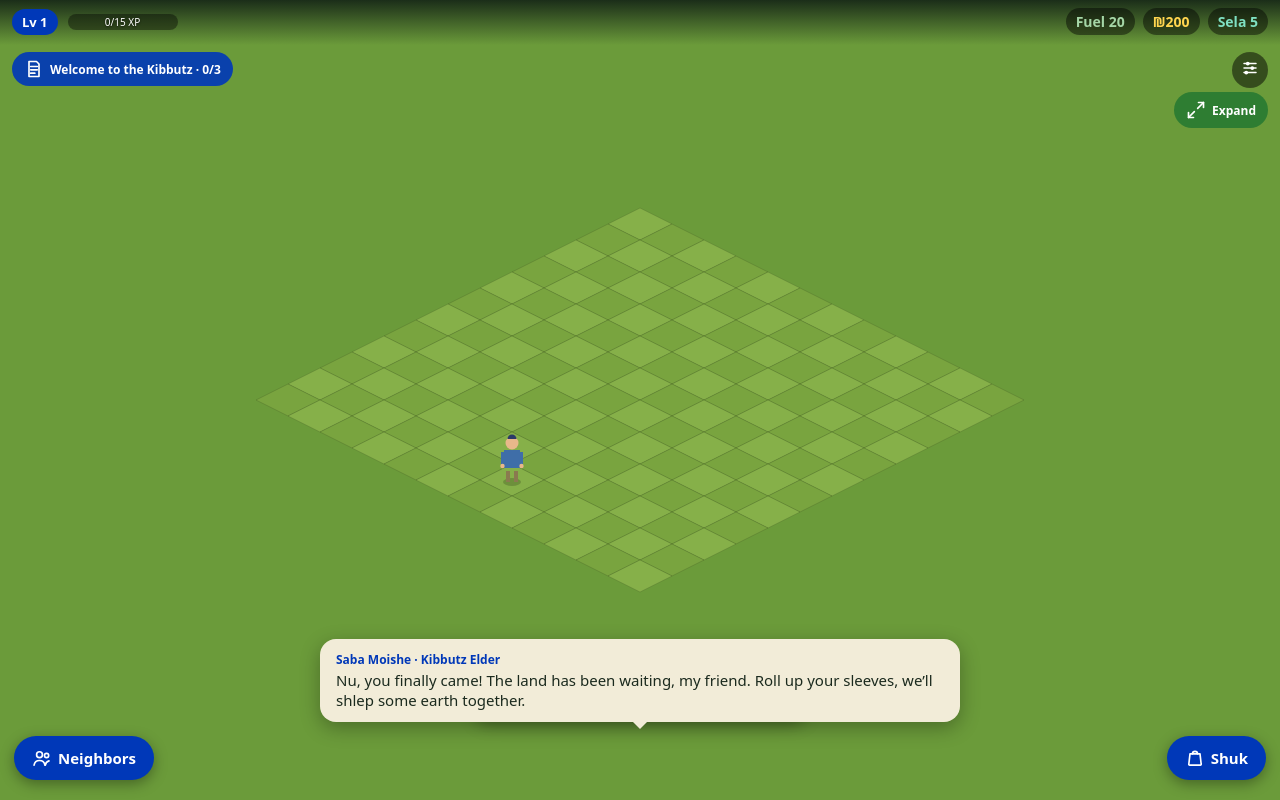
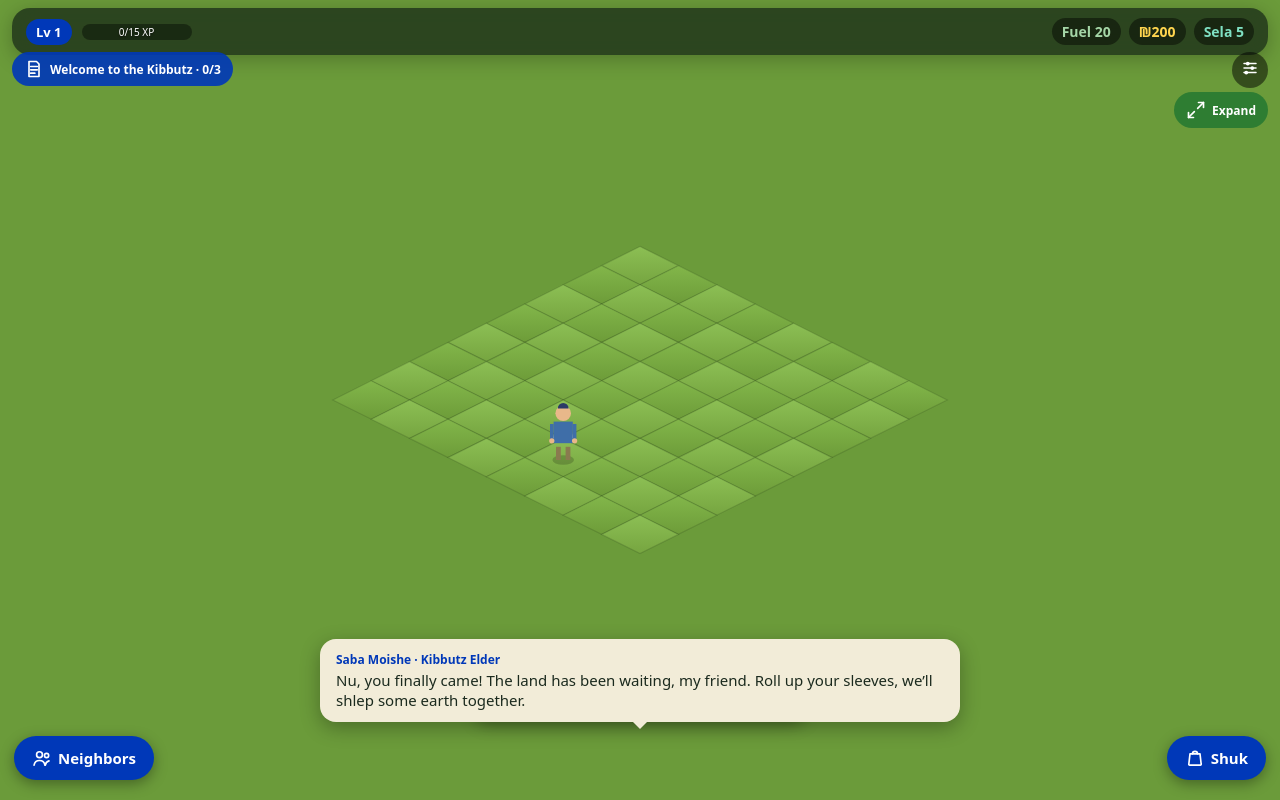
Before and after one commit to girnarholdings/jews-farm, a website built with Vite: page index.html in a window 1280 px wide. Built offline with nearby package versions, Linux system fonts and the light colour scheme.

Commit message:
Fix iso tile hit-testing (round not floor), auto-fit zoom, 8x8 starter farm, forgiving tap slop, modernize tiles/crops/HUD

```diff
--- a/src/core/input.ts
+++ b/src/core/input.ts
@@ -12,7 +12,7 @@ interface Pt {
   y: number;
 }
 
-const TAP_SLOP = 8; // px
+const TAP_SLOP = 14; // px
 
 export class Input {
   private pointers = new Map<number, Pt>();
--- a/src/game/systems/expand.ts
+++ b/src/game/systems/expand.ts
@@ -1,7 +1,7 @@
 import type { FarmState, Plot } from '../types';
 import { spendCoins } from './economy';
 
-export const BASE_SIZE = 12;
+export const BASE_SIZE = 8;
 
 export function expansionLevel(s: FarmState): number {
   return (s.cols - BASE_SIZE) / 2;
--- a/src/main.ts
+++ b/src/main.ts
@@ -45,8 +45,8 @@ declare global {
 }
 
 function newState(): FarmState {
-  const cols = 12;
-  const rows = 12;
+  const cols = 8;
+  const rows = 8;
   return {
     cols,
     rows,
--- a/src/render/iso.ts
+++ b/src/render/iso.ts
@@ -14,9 +14,12 @@ export function tileCenter(col: number, row: number): ScreenPos {
   };
 }
 
-/** Camera-space screen position -> tile (col,row). */
+/** Camera-space screen position -> tile (col,row). Tiles are L∞-Voronoi cells centered on integers, so round (not floor). */
 export function screenToTile(x: number, y: number): { col: number; row: number } {
-  const col = (x / (TILE_W / 2) + y / (TILE_H / 2)) / 2;
-  const row = (y / (TILE_H / 2) - x / (TILE_W / 2)) / 2;
-  return { col: Math.floor(col), row: Math.floor(row) };
+  const fx = x / (TILE_W / 2);
+  const fy = y / (TILE_H / 2);
+  return {
+    col: Math.round((fx + fy) / 2),
+    row: Math.round((fy - fx) / 2),
+  };
 }
--- a/src/render/renderer.ts
+++ b/src/render/renderer.ts
@@ -6,9 +6,6 @@ import { cropStage, objectState } from '../game/systems/growth';
 import { drawFarmer } from './farmer';
 import { CROP_COLORS, TREE_FRUIT, ANIMAL_COLORS, BUILDING_COLORS, SHEEP_COLORS } from './palette';
 
-const GRASS_A = '#86b049';
-const GRASS_B = '#79a43f';
-const PLOWED = '#8a5a3b';
 const DECOR_COLORS: Record<string, string> = {
   israeli_flag: '#4a7ad0',
   hanukkiah: '#d4a017',
@@ -42,6 +39,7 @@ export class Renderer {
   camera = { x: 0, y: 0, zoom: 1 };
   private dpr = 1;
   private effects: Effect[] = [];
+  private lastState: FarmState | null = null;
 
   constructor(container: HTMLElement) {
     this.canvas = document.createElement('canvas');
@@ -52,7 +50,10 @@ export class Renderer {
     if (!ctx) throw new Error('Canvas 2D unavailable');
     this.ctx = ctx;
     this.resize();
-    window.addEventListener('resize', () => this.resize());
+    window.addEventListener('resize', () => {
+      this.resize();
+      if (this.lastState) this.fit(this.lastState);
+    });
   }
 
   resize(): void {
@@ -82,15 +83,20 @@ export class Renderer {
   }
 
   fit(state: FarmState): void {
-    const tl = tileCenter(0, 0);
-    const br = tileCenter(state.cols - 1, state.rows - 1);
-    const cx = (tl.x + br.x) / 2;
-    const cy = (tl.y + br.y) / 2;
-    this.camera.x = this.viewWidth / 2 - cx * this.camera.zoom;
-    this.camera.y = this.viewHeight / 2 - cy * this.camera.zoom;
+    const hw = TILE_W / 2;
+    const hh = TILE_H / 2;
+    const minX = -state.rows * hw;
+    const maxX = state.cols * hw;
+    const minY = -hh;
+    const maxY = (state.cols + state.rows - 1) * hh;
+    const fit = Math.min(this.viewWidth / (maxX - minX), this.viewHeight / (maxY - minY)) * 0.94;
+    this.camera.zoom = Math.max(0.4, Math.min(1.2, fit));
+    this.camera.x = this.viewWidth / 2 - ((minX + maxX) / 2) * this.camera.zoom;
+    this.camera.y = this.viewHeight / 2 - ((minY + maxY) / 2) * this.camera.zoom;
   }
 
   render(state: FarmState, now: number): void {
+    this.lastState = state;
     const { ctx } = this;
     ctx.setTransform(this.dpr, 0, 0, this.dpr, 0, 0);
     ctx.fillStyle = '#6b9b3a';
@@ -131,20 +137,37 @@ export class Renderer {
   }
 
   private drawGrass(col: number, row: number): void {
+    const c = tileCenter(col, row);
+    const even = (col + row) % 2 === 0;
+    const g = this.ctx.createLinearGradient(c.x, c.y - TILE_H / 2, c.x, c.y + TILE_H / 2);
+    g.addColorStop(0, even ? '#8cbf54' : '#82b64a');
+    g.addColorStop(1, even ? '#76a540' : '#6d9c39');
     this.beginDiamond(col, row);
-    this.ctx.fillStyle = (col + row) % 2 === 0 ? GRASS_A : GRASS_B;
+    this.ctx.fillStyle = g;
     this.ctx.fill();
-    this.ctx.strokeStyle = 'rgba(0,0,0,0.12)';
+    this.ctx.strokeStyle = 'rgba(20,40,14,0.16)';
     this.ctx.lineWidth = 1;
     this.ctx.stroke();
   }
 
   private drawPlot(col: number, row: number, plot: Plot, now: number): void {
+    const c = tileCenter(col, row);
+    const g = this.ctx.createLinearGradient(c.x, c.y - TILE_H / 2, c.x, c.y + TILE_H / 2);
+    g.addColorStop(0, '#a06a48');
+    g.addColorStop(1, '#7c4e30');
     this.beginDiamond(col, row);
-    this.ctx.fillStyle = PLOWED;
+    this.ctx.fillStyle = g;
     this.ctx.fill();
-    this.ctx.strokeStyle = 'rgba(0,0,0,0.22)';
+    this.ctx.strokeStyle = 'rgba(40,22,8,0.25)';
     this.ctx.stroke();
+    this.ctx.strokeStyle = 'rgba(60,36,16,0.28)';
+    this.ctx.lineWidth = 1;
+    for (let i = -1; i <= 1; i++) {
+      this.ctx.beginPath();
+      this.ctx.moveTo(c.x - TILE_W / 2 + 10, c.y + i * 6);
+      this.ctx.lineTo(c.x + TILE_W / 2 - 10, c.y + i * 6);
+      this.ctx.stroke();
+    }
     if (plot.state === 'planted' && plot.cropId && plot.plantedAt != null) {
       const crop = CROPS[plot.cropId];
       if (crop) this.drawCrop(col, row, crop, plot.plantedAt, now, plot.watered);
@@ -255,7 +278,10 @@ export class Renderer {
     this.ctx.fillStyle = '#3f7a2a';
     this.ctx.fillRect(c.x - 1.5, c.y - h, 3, h);
     const leafR = stage.grown ? 10 : 3 + stage.progress * 6;
-    this.ctx.fillStyle = '#4c9a2a';
+    const lg = this.ctx.createLinearGradient(c.x + sway, c.y - h - leafR, c.x + sway, c.y - h + leafR);
+    lg.addColorStop(0, stage.grown ? '#5cb338' : '#66c14a');
+    lg.addColorStop(1, stage.grown ? '#3d8a24' : '#4a9e2c');
+    this.ctx.fillStyle = lg;
     this.ctx.beginPath();
     this.ctx.arc(c.x + sway, c.y - h, leafR, 0, Math.PI * 2);
     this.ctx.fill();
@@ -292,7 +318,10 @@ export class Renderer {
       this.ctx.fillStyle = '#7a5230';
       this.ctx.fillRect(c.x - 2.5, c.y - 16, 5, 18);
       const r = grown ? 15 : 9;
-      this.ctx.fillStyle = grown ? '#2f7d2f' : '#3f8f3f';
+      const cg = this.ctx.createRadialGradient(c.x - 2, c.y - 30, 2, c.x, c.y - 22, r + 4);
+      cg.addColorStop(0, grown ? '#55b03a' : '#5ab844');
+      cg.addColorStop(1, grown ? '#2c7424' : '#3a8a2e');
+      this.ctx.fillStyle = cg;
       this.ctx.beginPath();
       this.ctx.arc(c.x - 6, c.y - 22, r * 0.7, 0, Math.PI * 2);
       this.ctx.fill();
--- a/src/style.css
+++ b/src/style.css
@@ -56,16 +56,20 @@ canvas {
 /* ---- top HUD ---- */
 #hud {
   position: fixed;
-  top: 0;
-  left: 0;
-  right: 0;
+  top: calc(env(safe-area-inset-top) + 8px);
+  left: 12px;
+  right: 12px;
   z-index: 10;
   display: flex;
   justify-content: space-between;
   align-items: center;
-  gap: 8px;
-  padding: calc(env(safe-area-inset-top) + 8px) 12px 10px;
-  background: linear-gradient(to bottom, rgba(20, 36, 22, 0.92), rgba(20, 36, 22, 0));
+  gap: 10px;
+  padding: 10px 14px;
+  background: rgba(20, 36, 22, 0.72);
+  backdrop-filter: blur(12px);
+  -webkit-backdrop-filter: blur(12px);
+  border-radius: 18px;
+  box-shadow: 0 4px 20px rgba(0, 0, 0, 0.25);
   pointer-events: none;
 }
 
```
